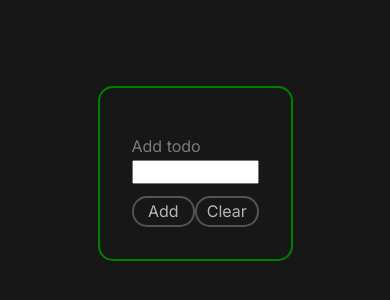
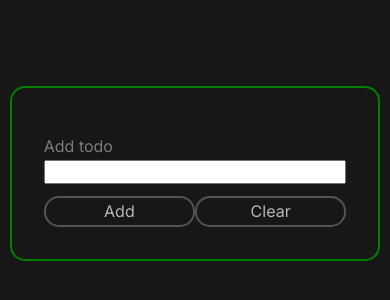
Before and after one commit to nickhibbits/todo, a Next.js app: page / in a window 390 px wide. Shown: the part 236-536 px from the top of the page. Built offline with nearby package versions, Linux system fonts and the light colour scheme.

Commit message:
make form responsive

```diff
--- a/app/page.module.scss
+++ b/app/page.module.scss
@@ -2,14 +2,25 @@
 
 .main {
   height: 97dvh;
-  margin: 0;
 
   &_wrapper {
     gap: 1rem;
     border: solid 2px green;
     border-radius: variables.$br-1;
     padding: 2rem;
-    width: 50%;
+    width: 95%;
+
+    @media (min-width: 650px) {
+      width: 75%;
+    }
+
+    @media (min-width: 900px) {
+      width: 65%;
+    }
+
+    @media (min-width: 1100px) {
+      width: 40%;
+    }
   }
 
   &_input_wrapper {
@@ -24,8 +35,4 @@
     margin-top: 0.5rem;
     justify-content: space-between;
   }
-
-  @media (min-width: 850px) {
-    margin: 0rem 8rem;
-  }
 }
```
